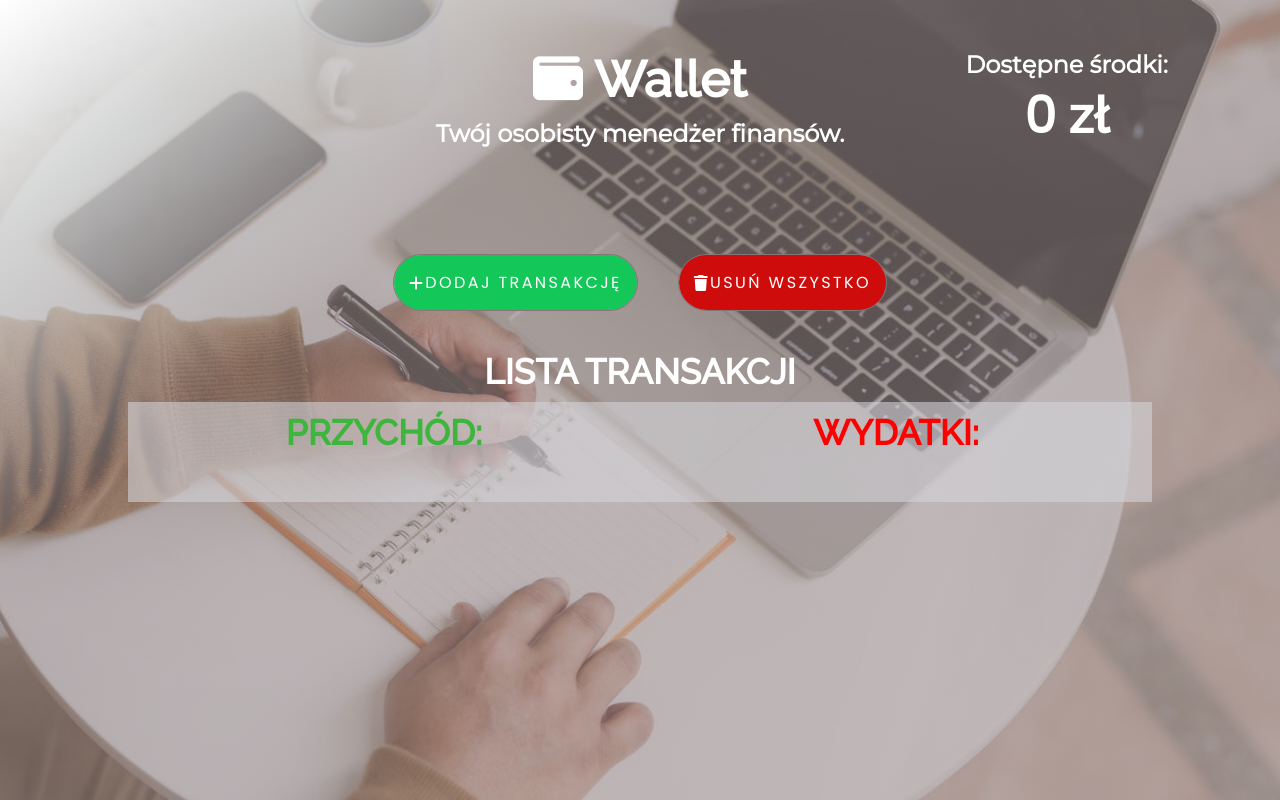
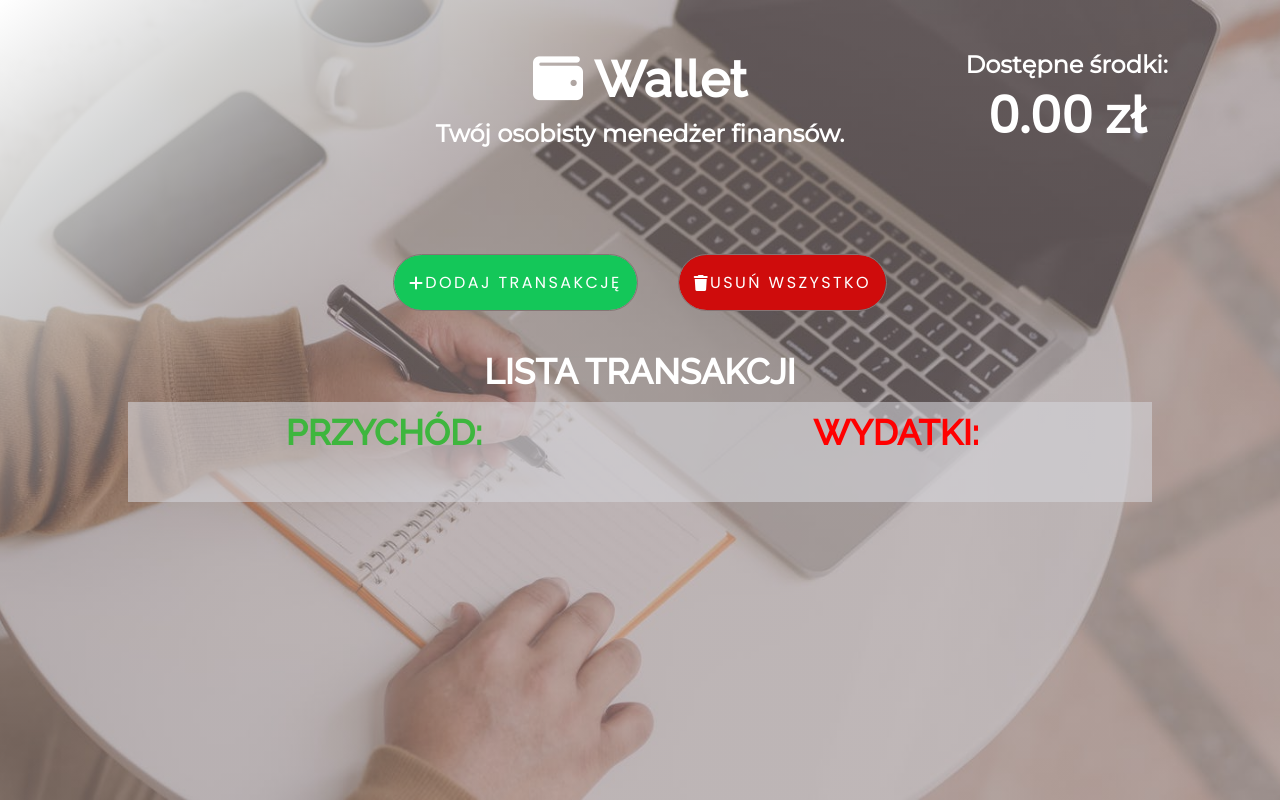
Before and after one commit to kamilwolanski/Wallet, a plain HTML site: page index.html in a window 1280 px wide. Drawn offline with Linux system fonts and the light colour scheme.

Commit message:
dodanie zera

```diff
--- a/index.html
+++ b/index.html
@@ -20,7 +20,7 @@
 
                 <div class="account-balance">
                     <h2>Dostępne środki:</h2>
-                    <h1 class="walletColor"><span class = "wallet">0</span> zł</h1>
+                    <h1 class="walletColor"><span class = "wallet">0.00</span> zł</h1>
                 </div>
             </header>
 
```
